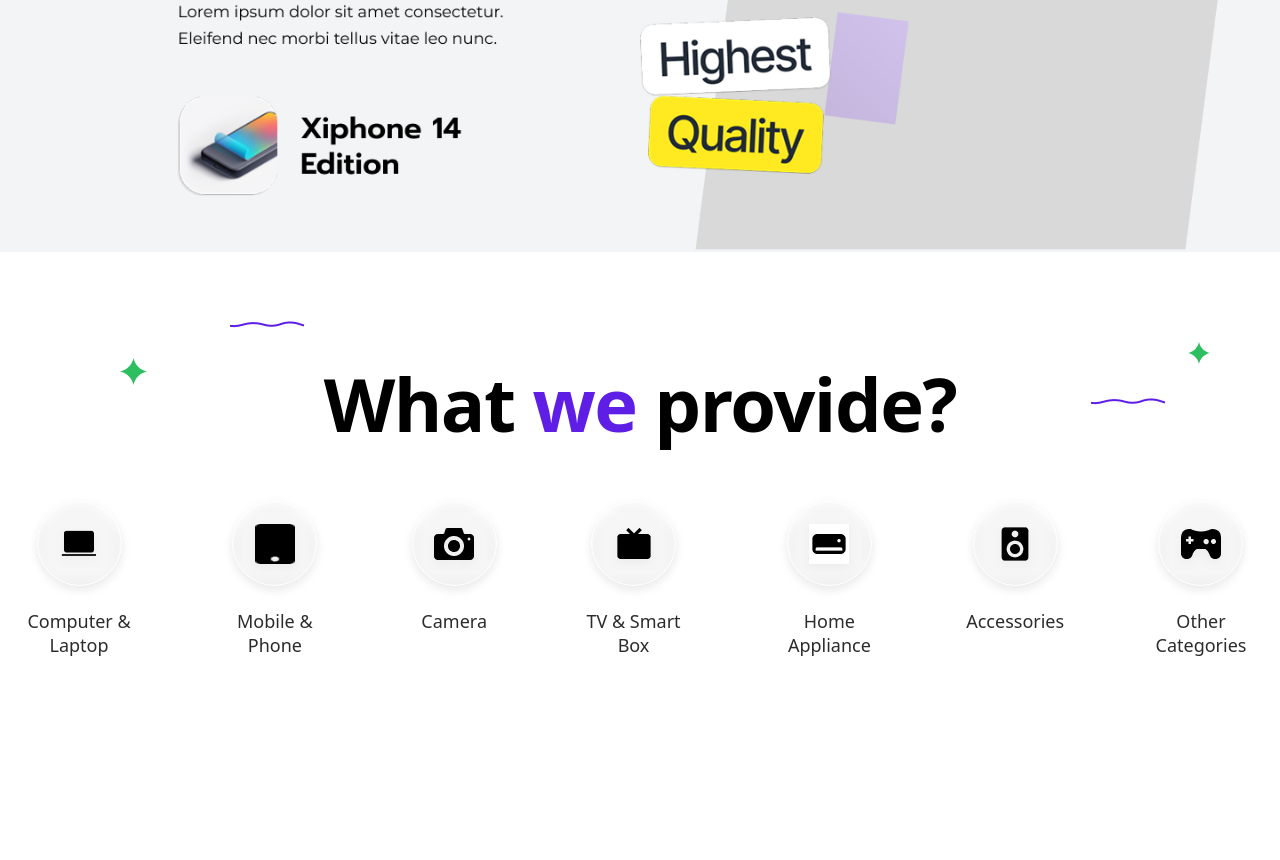
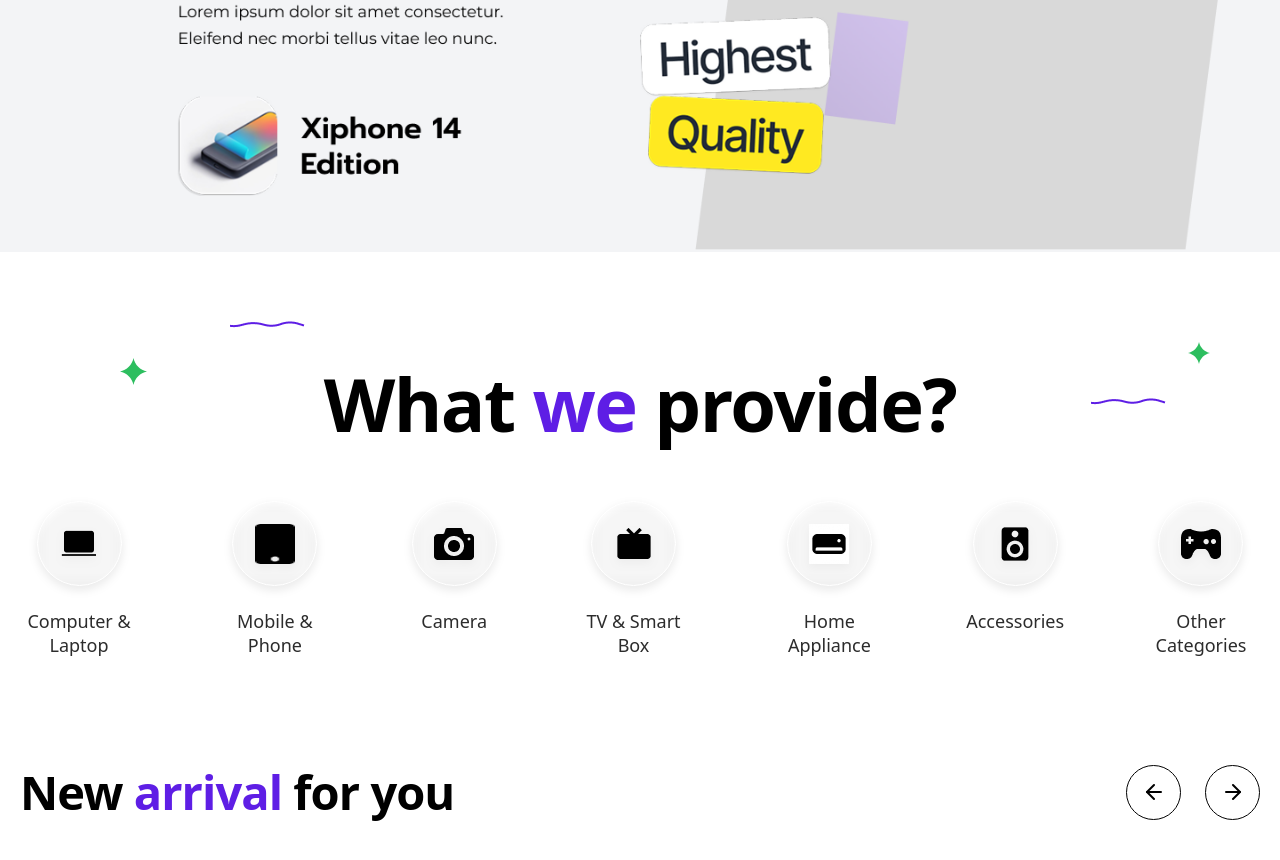
Before and after one commit to Githubshakil/project_sphere, a React (Vite) app: page / in a window 1280 px wide. Shown: the part 483-1343 px from the top of the page. Before the commit the page ends 1246 px from the top, so only its background shows below. Built offline with nearby package versions, Linux system fonts and the light colour scheme.

Commit message:
update arrival section

```diff
--- a/src/components/commonLayOut/Button.jsx
+++ b/src/components/commonLayOut/Button.jsx
@@ -1,5 +1,5 @@
-import React from 'react'
-import ArrowRight from '../../icons/ArrowRight';
+
+import ArrowDown from '../../icons/ArrowDown';
 
 const Button = ({
     textbtn,
@@ -29,7 +29,7 @@ const Button = ({
         borderRadius: `${radius}px`,
 
     }}
-    >{textbtn}<ArrowRight />
+    >{textbtn}<ArrowDown />
     </button>
     </>
   );
--- /dev/null
+++ b/src/components/homePage/ArrivalSection.jsx
@@ -0,0 +1,34 @@
+import ArrowLeft from "../../icons/ArrowLeft";
+import ArrowRight from "../../icons/ArrowRight";
+import Container from "../commonLayOut/Container";
+
+const ArrivalSection = () => {
+  return (
+    <>
+      <div>
+        <Container>
+          <div className="flex justify-between items-center mb-[48px]">
+            <div>
+              <h2 className='text-left text-[#000] font-["Prompt"] text-[47px] font-bold leading-[125%] tracking-[-0.94px]'>
+                New <span className="text-[#5E1EE5]">arrival</span> for you
+              </h2>
+            </div>
+            <div className="flex items-center gap-[24px]">
+              <div className=" flex items-center justify-center w-[55px] h-[55px] rounded-full border border-[#000] hover:bg-[#AFE638] transition-all duration-300 cursor-pointer ">
+                <ArrowLeft />
+              </div>
+              <div className=" flex items-center justify-center w-[55px] h-[55px] rounded-full border border-[#000] hover:bg-[#AFE638] transition-all duration-300 cursor-pointer ">
+                <ArrowRight />
+              </div>
+            </div>
+          </div>
+
+
+          <div></div>
+        </Container>
+      </div>
+    </>
+  );
+};
+
+export default ArrivalSection;
--- a/src/components/homePage/HeaderSection.jsx
+++ b/src/components/homePage/HeaderSection.jsx
@@ -1,7 +1,7 @@
 import React from 'react'
 import Container from '../commonLayOut/Container'
 import Button from '../commonLayOut/Button'
-import ArrowRight from '../../icons/ArrowRight'
+import ArrowRight from '../../icons/ArrowDown'
 
 const HeaderSection = () => {
   return (
--- /dev/null
+++ b/src/icons/ArrowDown.jsx
@@ -0,0 +1,30 @@
+import React from "react";
+
+const ArrowDown = ({width = 18, height = 18, color = "rgba(255, 255, 255, 1)"}) => {
+  return (
+    <svg
+      width={width}
+      height={height}
+      viewBox="0 0 18 19"
+      fill="none"
+      xmlns="http://www.w3.org/2000/svg"
+    >
+      <path
+        d="M3.75 9.5H14.25"
+        stroke={color}
+        strokeWidth="2"
+        strokeLinecap="round"
+        strokeLinejoin="round"
+      />
+      <path
+        d="M9 4.25L14.25 9.5L9 14.75"
+        stroke={color}
+        strokeWidth="2"
+        strokeLinecap="round"
+        strokeLinejoin="round"
+      />
+    </svg>
+  );
+};
+
+export default ArrowDown;
--- /dev/null
+++ b/src/icons/ArrowLeft.jsx
@@ -0,0 +1,14 @@
+import React from 'react'
+
+const ArrowLeft = () => {
+  return (
+
+<svg width="24" height="24" viewBox="0 0 24 24" fill="none" xmlns="http://www.w3.org/2000/svg">
+<path d="M19 12L5 12" stroke="black" stroke-width="2" stroke-linecap="round" stroke-linejoin="round"/>
+<path d="M12 5L5 12L12 19" stroke="black" stroke-width="2" stroke-linecap="round" stroke-linejoin="round"/>
+</svg>
+
+  )
+}
+
+export default ArrowLeft
--- a/src/icons/ArrowRight.jsx
+++ b/src/icons/ArrowRight.jsx
@@ -1,30 +1,14 @@
-import React from "react";
+import React from 'react'
 
-const ArrowRight = ({width = 18, height = 18, color = "rgba(255, 255, 255, 1)"}) => {
+const ArrowRight = () => {
   return (
-    <svg
-      width={width}
-      height={height}
-      viewBox="0 0 18 19"
-      fill="none"
-      xmlns="http://www.w3.org/2000/svg"
-    >
-      <path
-        d="M3.75 9.5H14.25"
-        stroke={color}
-        strokeWidth="2"
-        strokeLinecap="round"
-        strokeLinejoin="round"
-      />
-      <path
-        d="M9 4.25L14.25 9.5L9 14.75"
-        stroke={color}
-        strokeWidth="2"
-        strokeLinecap="round"
-        strokeLinejoin="round"
-      />
-    </svg>
-  );
-};
 
-export default ArrowRight;
+<svg width="24" height="24" viewBox="0 0 24 24" fill="none" xmlns="http://www.w3.org/2000/svg">
+<path d="M5 12L19 12" stroke="black" stroke-width="2" stroke-linecap="round" stroke-linejoin="round"/>
+<path d="M12 19L19 12L12 5" stroke="black" stroke-width="2" stroke-linecap="round" stroke-linejoin="round"/>
+</svg>
+
+  )
+}
+
+export default ArrowRight
--- a/src/pages/HomePage.jsx
+++ b/src/pages/HomePage.jsx
@@ -2,6 +2,7 @@ import React from 'react'
 import HeaderSection from '../components/homePage/HeaderSection'
 import BannerSection from '../components/homePage/BannerSection'
 import WeProvide from '../components/homePage/WeProvide'
+import ArrivalSection from '../components/homePage/ArrivalSection'
 
 const HomePage = () => {
   return (
@@ -9,6 +10,7 @@ const HomePage = () => {
         <HeaderSection />
         <BannerSection />
         <WeProvide />
+        <ArrivalSection />
     </>
   )
 }
```
